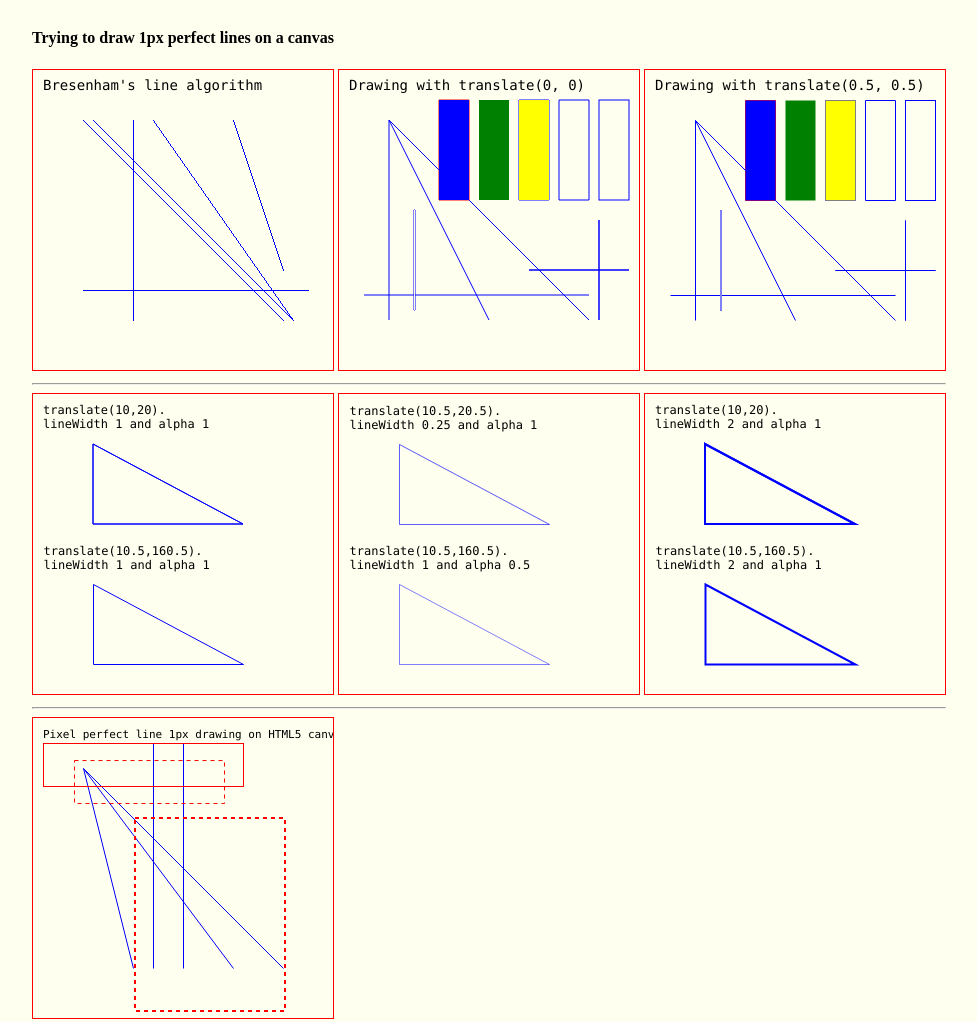
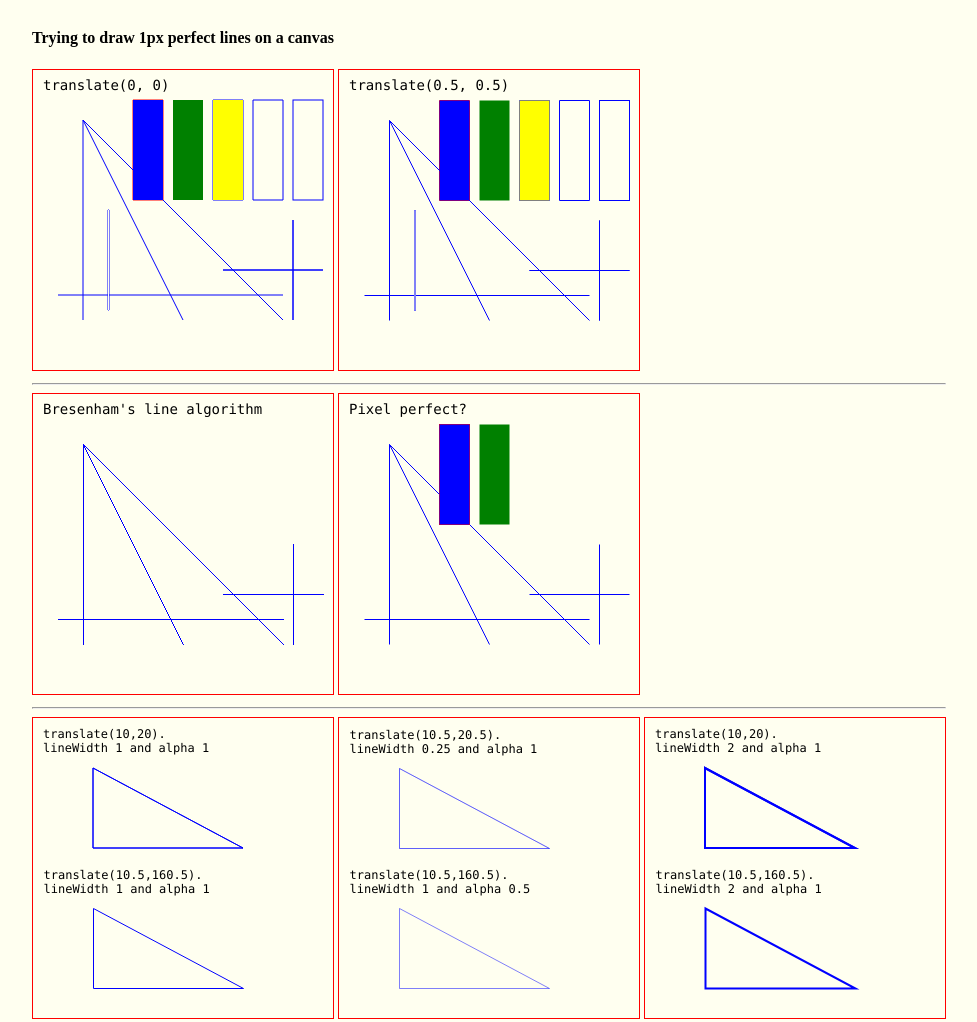
Before and after one commit to fender0ne/perfectLines, a plain HTML site: page index.html in a window 1280 px wide. Shown: the top 1022 px of the page, without its empty margins (151-1128 px from the left). Drawn offline with Linux system fonts and the light colour scheme.

Commit message:
[CHANGE] Trying to standardize our drawing lines

```diff
--- a/index.html
+++ b/index.html
@@ -1,5 +1,6 @@
 <!DOCTYPE html>
 <html lang="en">
+
 <head>
   <meta charset="UTF-8" />
   <meta name="viewport" content="width=device-width, initial-scale=1.0" />
@@ -10,22 +11,25 @@
   <script src="./js/cleanWideLine_1px.js" defer></script>
   <script src="./js/myTest.js" defer></script>
 </head>
+
 <body>
   <div id="container">
     <h4>Trying to draw 1px perfect lines on a canvas</h4>
 
-      <canvas id="Bresenham" width="300" height="300">
+    <canvas id="translate-None" width="300" height="300">
       THIS IS A FALLBACK MESSAGE FOR OLD BROWSERS. YOUR BROWSER DOES NOT
       SUPPORT CANVAS!
     </canvas>
-      <canvas id="translate-None" width="300" height="300"></canvas>
     <canvas id="translate-0.5" width="300" height="300"></canvas>
+    <hr />
+    <canvas id="Bresenham" width="300" height="300"></canvas>
+    <canvas id="pixelPerfect-canvas" width="300" height="300"> </canvas>
     <hr />
     <canvas id="triangle1" width="300" height="300"></canvas>
     <canvas id="triangle2" width="300" height="300"></canvas>
     <canvas id="triangle3" width="300" height="300"></canvas>
     <hr />
-      <canvas id="pixelPerfect-canvas" width="300" height="300"> </canvas>
   </div>
 </body>
+
 </html>
--- a/js/bLine.js
+++ b/js/bLine.js
@@ -18,9 +18,9 @@ import { bLine } from "./bresenhamLineClass.js";
 const canvas = document.getElementById("Bresenham");
 
 const bline = new bLine(canvas);
+bline.line(50, 50, 50, 250);
 bline.line(50, 50, 250, 250);
-bline.line(60, 50, 260, 250);
-bline.line(120, 50, 260, 250);
-bline.line(100, 50, 100, 250);
-bline.line(200, 50, 250, 200);
-bline.line(50, 220, 275, 220);
+bline.line(50, 50, 150, 250);
+bline.line(25, 225, 250, 225);
+bline.line(260, 150, 260, 250);
+bline.line(190, 200, 290, 200);
--- a/js/myTest.js
+++ b/js/myTest.js
@@ -8,14 +8,14 @@ const canvas2 = document.getElementById("translate-None");
 const ctx2 = canvas2.getContext("2d");
 ctx2.font = "14px Consolas, 'Courier New', Courier, monospace";
 ctx2.fillStyle = "black";
-ctx2.fillText("Drawing with translate(0, 0)", 10, 20);
+ctx2.fillText("translate(0, 0)", 10, 20);
 DrawExamples(ctx2);
 
 const canvas3 = document.getElementById("translate-0.5");
 const ctx3 = canvas3.getContext("2d");
 ctx3.font = "14px Consolas, 'Courier New', Courier, monospace";
 ctx3.fillStyle = "black";
-ctx3.fillText("Drawing with translate(0.5, 0.5)", 10, 20);
+ctx3.fillText("translate(0.5, 0.5)", 10, 20);
 ctx3.translate(0.5, 0.5);
 DrawExamples(ctx3);
 
--- a/js/pixelPerfect.js
+++ b/js/pixelPerfect.js
@@ -96,23 +96,42 @@ function pixelPerfectRectangle(x, y, w, h, thickness, useDash) {
     Math.floor(w),
     Math.floor(h)
   );
+
+  context.fillStyle = "blue";
+  context.fillRect(
+    getSharpPixel(thickness, x),
+    getSharpPixel(thickness, y),
+    Math.floor(w),
+    Math.floor(h)
+  );
+
+  context.fillStyle = "green";
+  context.fillRect(
+    getSharpPixel(thickness, x + Math.floor(w) + 10),
+    getSharpPixel(thickness, y),
+    Math.floor(w),
+    Math.floor(h)
+  );
+
   context.restore();
 }
 
 function redraw() {
   context.clearRect(0, 0, canvas.width, canvas.height);
-  context.font = "11px Consolas, 'Courier New', Courier, monospace";
+  context.font = "14px Consolas, 'Courier New', Courier, monospace";
   context.fillStyle = "black";
-  context.fillText(`Pixel perfect line 1px drawing on HTML5 canvas.`, 10, 20);
+  context.fillText(`Pixel perfect?`, 10, 20);
 
-  pixelPerfectLine(50, 50, 200, 250);
+  pixelPerfectLine(260, 150, 260, 250);
+  pixelPerfectLine(190, 200, 290, 200);
+  pixelPerfectLine(50, 50, 50, 250);
   pixelPerfectLine(50, 50, 250, 250);
-  pixelPerfectLine(50, 50, 100, 250);
-  pixelPerfectLine(120, 25, 120, 250);
-  pixelPerfectLine(150, 25, 150, 250);
-  pixelPerfectRectangle(10, 25, 200.3, 43.2, 1, false);
-  pixelPerfectRectangle(41, 42, 150.3, 43.2, 1, true);
-  pixelPerfectRectangle(102, 100, 150.3, 193.2, 2, true);
+  pixelPerfectLine(50, 50, 150, 250);
+  pixelPerfectLine(25, 225, 250, 225);
+
+  pixelPerfectRectangle(100, 30, 30, 100, 1, false);
+  // pixelPerfectRectangle(41, 42, 150.3, 43.2, 1, true);
+  // pixelPerfectRectangle(102, 100, 150.3, 193.2, 2, true);
 }
 
 function getSharpPixel(thickness, pos) {
```
Lines whose indentation alone changed are shown as unchanged.
